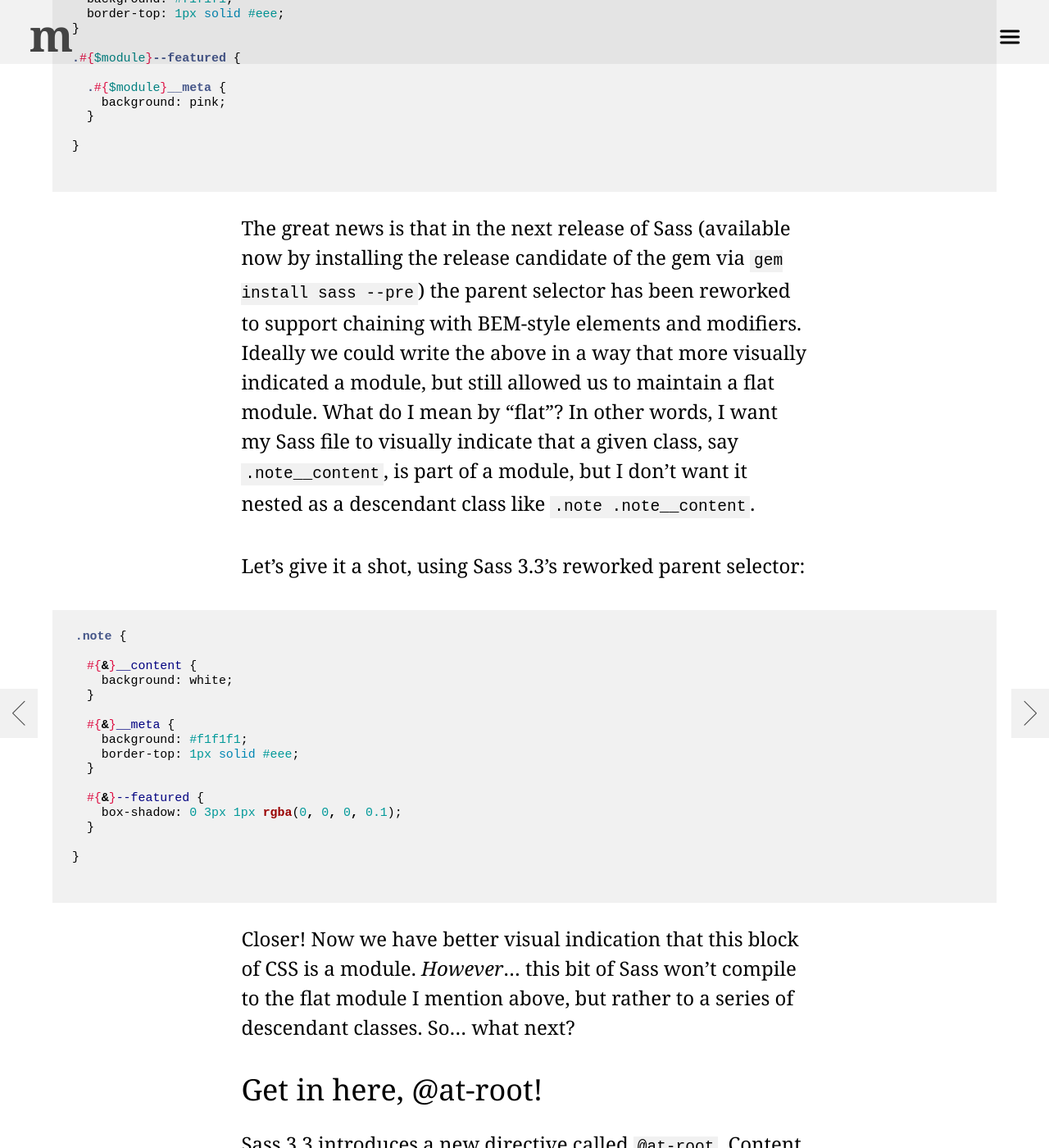
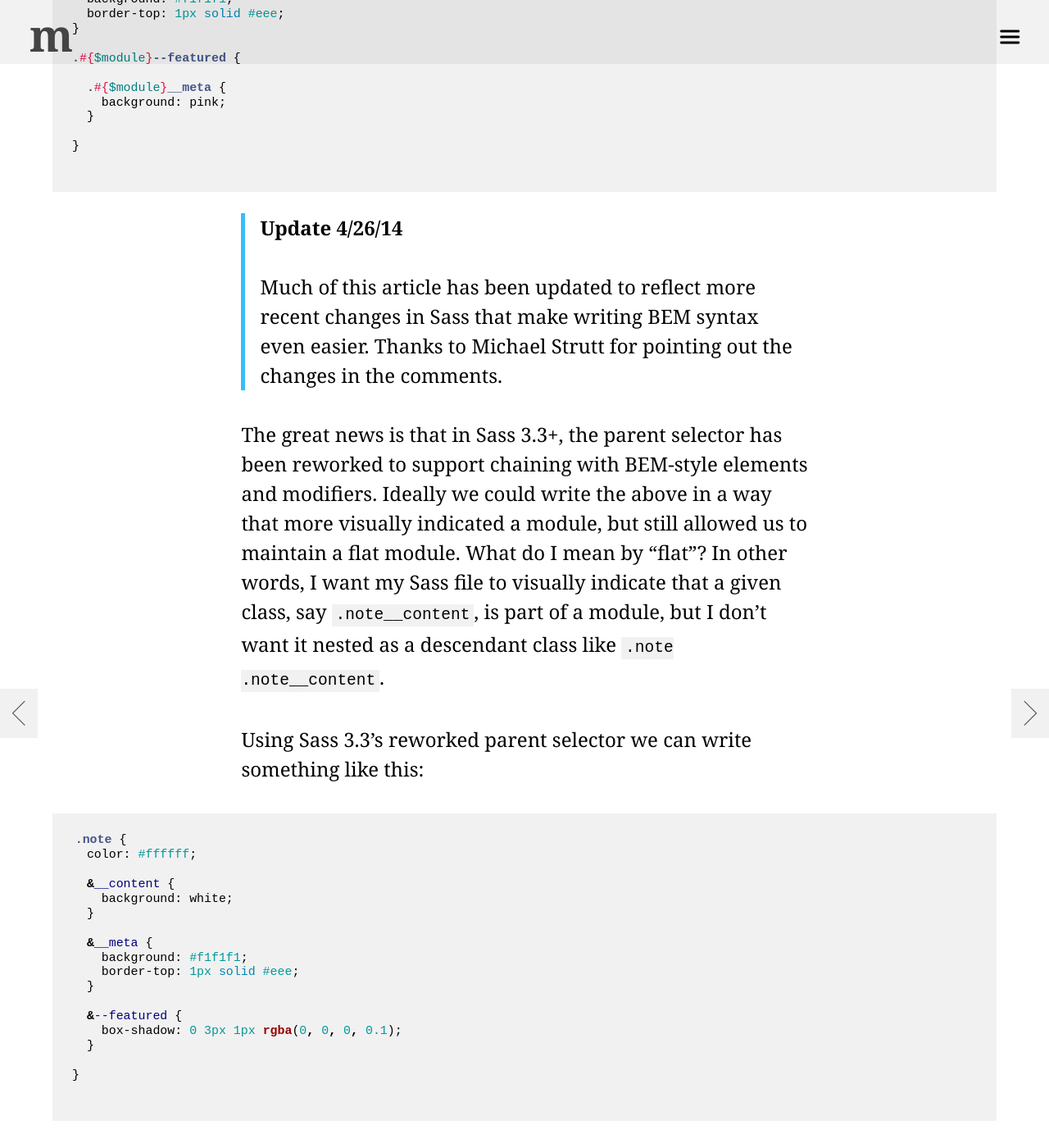
Before and after one commit to mikefowler/mikefowler.github.io, a Jekyll site: the page built from _posts/2013-10-17-support-for-bem-modules-sass-3.3.md, in a window 1280 px wide and 1400 px high, scrolled down 1271 px. Shown: the whole window at 82% size. Built offline with Jekyll 4.4.1, drawn with Linux system fonts in a browser that asks for light colours; nearby versions of some CDN libraries; Markdown is read by kramdown in place of the engine named in the settings; comment, search, counter and statistics services are not loaded; some of the changed text lies outside the part shown.

Commit message:
Updated Sass BEM article

````diff
--- a/_posts/2013-10-17-support-for-bem-modules-sass-3.3.md
+++ b/_posts/2013-10-17-support-for-bem-modules-sass-3.3.md
@@ -8,9 +8,20 @@
 
 ## The next major release of Sass is poised for release and with it comes real support for BEM-style modules! Celebrate!
 
-If you're not familiar with the concept of BEM, here's a quick overview for you: BEM, or *block, element, modifier*, is a methodology for naming classes in your markup and stylesheets. Specifically, it's a way to use classes to your advantage by visually indicating multi-level hierarchy and modifiers. Lots of [other](http://csswizardry.com/2013/01/mindbemding-getting-your-head-round-bem-syntax/) [people](http://coding.smashingmagazine.com/2012/04/16/a-new-front-end-methodology-bem/) have written about this, and in much more depth, so that's all I'll say here.
+If you're not familiar with the concept of BEM, here's a quick overview for you:
+BEM, or *block, element, modifier*, is a methodology for naming classes in your
+markup and stylesheets. Specifically, it's a way to use classes to your
+advantage by visually indicating multi-level hierarchy and modifiers. Lots of
+[other](http://csswizardry.com/2013/01/mindbemding-getting-your-head-round-bem-syntax/)
+[people](http://coding.smashingmagazine.com/2012/04/16/a-new-front-end-methodology-bem/)
+have written about this, and in much more depth, so that's all I'll say here.
 
-Up until this point, writing BEM modules in Sass, while possible, was not as elegant as one might have hoped. Sass's parent selector, ```&``` seemed to be the glimmer of hope that would get us there, but, regrettably, it was only possible to use at the beginning of a compound or descendant selector. Thus, one of our best options until now was using variable interpolation to construct BEM classes:
+Up until this point, writing BEM modules in Sass, while possible, was not as
+elegant as one might have hoped. Sass's parent selector, ```&``` seemed to be
+the glimmer of hope that would get us there, but, regrettably, it was only
+possible to use at the beginning of a compound or descendant selector. Thus, one
+of our best options until now was using variable interpolation to construct BEM
+classes:
 
 ``` scss
 $module: 'note';
@@ -33,63 +44,49 @@
 }
 ```
 
-The great news is that in the next release of Sass (available now by installing the release candidate of the gem via ```gem install sass --pre```) the parent selector has been reworked to support chaining with BEM-style elements and modifiers. Ideally we could write the above in a way that more visually indicated a module, but still allowed us to maintain a flat module. What do I mean by “flat”? In other words, I want my Sass file to visually indicate that a given class, say ```.note__content```, is part of a module, but I don't want it nested as a descendant class like ```.note .note__content```.
+> **Update 4/26/14**
+>
+> Much of this article has been updated to reflect more recent changes in Sass
+> that make writing BEM syntax even easier. Thanks to Michael Strutt for
+> pointing out the changes in the comments.
 
-Let's give it a shot, using Sass 3.3's reworked parent selector:
+The great news is that in Sass 3.3+, the parent selector has been reworked to
+support chaining with BEM-style elements and modifiers. Ideally we could write
+the above in a way that more visually indicated a module, but still allowed us
+to maintain a flat module. What do I mean by “flat”? In other words, I want my
+Sass file to visually indicate that a given class, say ```.note__content```, is
+part of a module, but I don't want it nested as a descendant class like ```.note
+.note__content```.
+
+Using Sass 3.3's reworked parent selector we can write something like this:
 
 ``` sass
 .note {
+  color: #ffffff;
 
-  #{&}__content {
+  &__content {
     background: white;
   }
 
-  #{&}__meta {
+  &__meta {
     background: #f1f1f1;
     border-top: 1px solid #eee;
   }
 
-  #{&}--featured {
+  &--featured {
     box-shadow: 0 3px 1px rgba(0, 0, 0, 0.1);
   }
 
 }
 ```
 
-Closer! Now we have better visual indication that this block of CSS is a module. *However*... this bit of Sass won't compile to the flat module I mention above, but rather to a series of descendant classes. So... what next?
+Ta-da! Now we have great visual indication that this block of CSS is a module,
+**and** it compiles as a “flat” module. Here's the result:
 
-## Get in here, @at-root!
-
-Sass 3.3 introduces a new directive called ```@at-root```. Content nested inside an ```@at-root``` block will be moved out of whatever hierarchy it's nested in and placed at the “root” of the stylesheet. A bit confusing, but an example makes this more clear:
-
-**Source:**
-
-``` sass
+```css
 .note {
-
-  @at-root {
-
-    .note__content {
-      background: white;
-    }
-
-    .note__meta {
-      background: #f1f1f1;
-      border-top: 1px solid #eee;
-    }
-
-    .note--featured {
-      box-shadow: 0 3px 1px rgba(0, 0, 0, 0.1);
-    }
-
-  }
-
+  color: #ffffff;
 }
-```
-
-**Result:**
-
-``` css
 
 .note__content {
   background: white;
@@ -103,37 +100,26 @@
 .note--featured {
   box-shadow: 0 3px 1px rgba(0, 0, 0, 0.1);
 }
-
 ```
 
-We're getting closer, because now we have the flat module *and* the nested visual inheritance in our source. The last step, the one that really pulls all of this together, is that we can mix in the new ability of the parent selector so that we don't have to type out our module name for every class. On top of that, we can wrap the whole thing up into a mixin.
+## What about blocks nested inside modifiers?
 
-### A Sass 3.3 BEM Module Mixin
+Unfortunately, this doesn't work *perfect* when nesting blocks inside of other
+blocks, or blocks inside of modifiers. For example, this:
 
-``` sass
-@mixin module($name) {
-  .#{$name} {
-    @at-root {
-      @content;
-    }
-  }
-}
+```scss
+.note {
 
-@include module('note') {
-
-  #{&}__content {
+  // By default, our note has a white background…
+  &__content {
     background: white;
   }
 
-  #{&}__meta {
-    background: #f1f1f1;
-    border-top: 1px solid #eee;
-  }
+  // But “featured” notes have an offwhite background
+  &--featured {
 
-  #{&}--featured {
-
-    #{&}__meta {
-      background: pink;
+    &__content {
+      background: #eee;
     }
 
   }
@@ -141,6 +127,58 @@
 }
 ```
 
-Our little mixin is able to abstract out some of the complexity of the module code itself, and, if you're writing a lot of modules in this way, will keep your Sass stylesheets DRY.
+…compiles to…
 
-I'll be converting a bunch of my project's modules to this format in the coming weeks, and am super excited about this next step for Sass. Keep in mind that there are a [slew of improvements](http://davidwalsh.name/future-sass) coming with Sass 3.3, so keep an eye out for the official release notes.
+```css
+.note__content {
+  background: white;
+}
+.note--featured__content {
+  background: #eee;
+}
+```
+
+Not quite what we want. In these cases, defining your module name with a variable
+can still be useful. With some simple interpolation:
+
+```scss
+$module: 'note';
+
+.#{$module} {
+
+  // By default, our note has a white background…
+  &__content {
+    background: white;
+  }
+
+  // But “featured” notes have an offwhite background
+  &--featured {
+
+    .#{$module}__content {
+      background: #eee;
+    }
+
+  }
+
+}
+```
+
+now compiles to:
+
+```css
+.note__content {
+  background: white;
+}
+.note--featured .note__content {
+  background: #eee;
+}
+```
+
+## That's it, folks!
+
+The rest of this article [previously discussed](https://github.com/mikefowler/mikefowler.github.io/blob/3ad23f0a7f7e877b21bcdd83a7a36a4b3f27732d/_posts/2013-10-17-support-for-bem-modules-sass-3.3.md)
+a new directive, `@at-root`, which allows you to write “nested” selectors which
+would ultimately be compiled at the root, and also presented a mixin to
+simplify the BEM syntax. As recent changes to Sass have made the use of
+`@at-root` and the mixin unnecessary, the rest has been removed. The article
+in its original form is linked above.
--- a/assets/sass/main.scss
+++ b/assets/sass/main.scss
@@ -838,6 +838,11 @@
   }
 }
 
+.update {
+  background: transparentize(#37bcfa, 0.5);
+  padding: rhythm(0.5);
+}
+
 .hidden {
   @extend %hidden;
 }
````
Also changed, not shown: assets/css/main.css.
